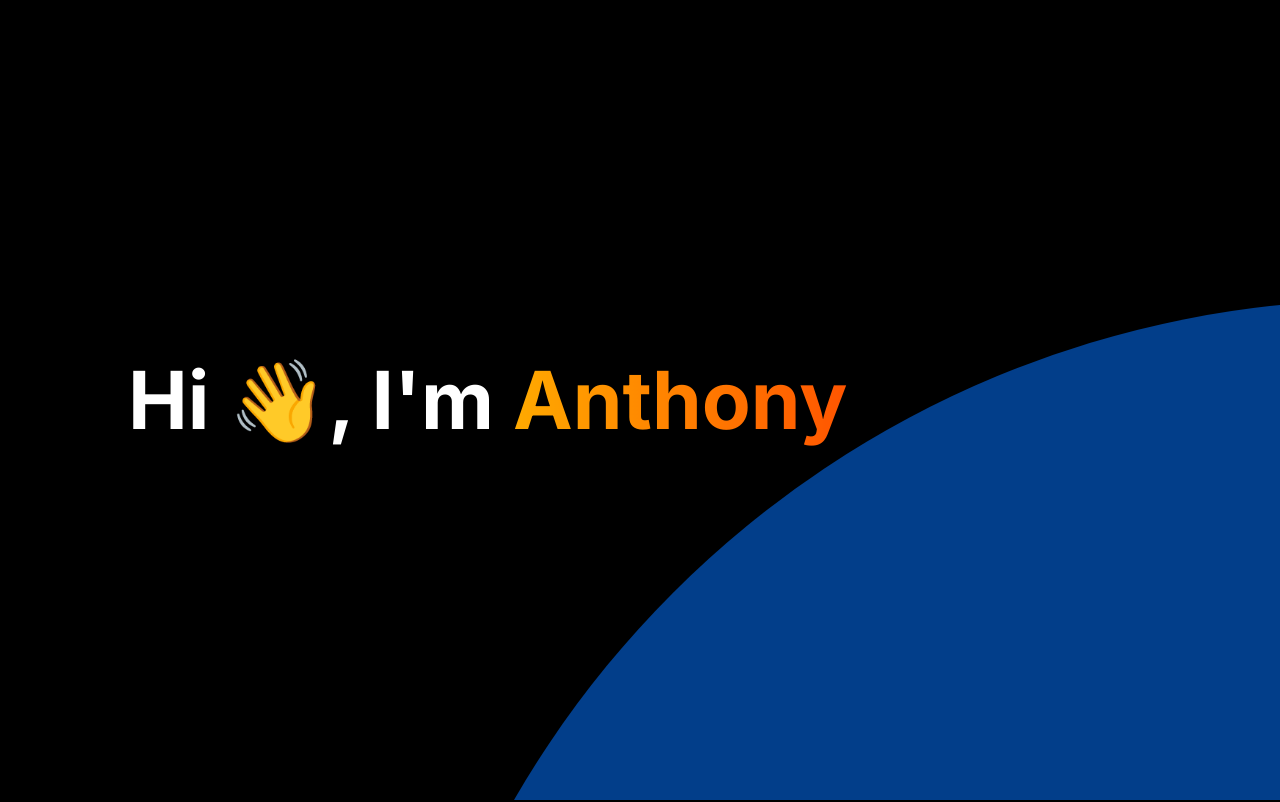
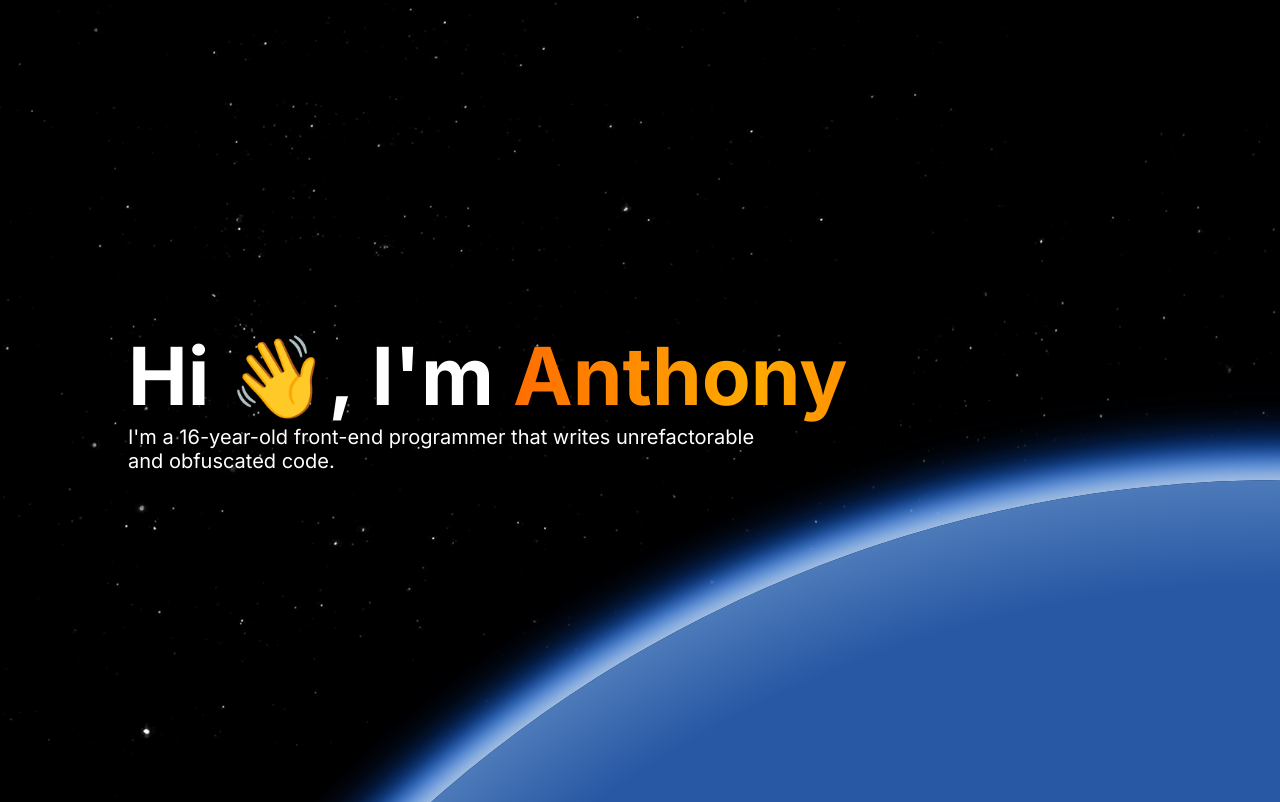
Before and after one commit to anthonyhuang07/REVAMPED-2, a plain HTML site: page src/pages/index.html in a window 1280 px wide. Shown: the top 802 px of the page. Drawn offline with Linux system fonts and the light colour scheme; no server answers.

Commit message:
done top!!

```diff
--- a/src/pages/index.html
+++ b/src/pages/index.html
@@ -30,27 +30,28 @@ permalink: /
 </head>
 
 <body>
-    <!--<header>
-        <nav>
-            <a href="/">Home</a>
-            <a href="/about/">About</a>
-            <a href="/projects/">Projects</a>
-            <a href="https://blog.ah07.xyz/">Blog</a>
-            <a href="/contact/">Contact</a>
-        </nav>
-    </header>-->
     <space>
+        <div id="stars"></div>
+        <div id="twinkling"></div>
+        <div id="intro">
             <h1>Hi 👋, I'm <span>Anthony</span></h1>
+            <p>I'm a 16-year-old front-end programmer that writes unrefactorable and obfuscated code.</p>
+        </div>
         <div id="earth"></div>
-        <!--<p><span id="randLang">你好</span> 👋, I'm Anthony, also known as FHDHGNGN online! I am a Canadian 16 year old male, and I am a high school student in Grade 11. I specialize in front-end programming, and this website was made with just HTML, CSS and JavaScript.
+    </space>
+    <sky></sky>
+    <land>
+        <article id="indexArticle">
+            <p><span id="randLang">你好</span> 👋, I'm Anthony, also known as FHDHGNGN online! I am a Canadian 16 year old male, and I am a high school student in Grade 11. I specialize in front-end programming, and this website was made with just HTML, CSS and JavaScript.
                 <br><br>
                 Currently Listening To:<br>
                 <span id="playing">
                     <span id="nowplaying"></span>
                     <img src="" id="art"/>
                 </span>
-                </p>-->
-    </space>
+            </p>
+    </article>
+    </land>
     <script src="/src/scripts/index.js"></script>
     <script src="/src/scripts/music.js"></script>
 </body>
--- a/src/scripts/index.js
+++ b/src/scripts/index.js
@@ -1,10 +1,34 @@
-const date = document.getElementById("date")
-const lang = document.getElementById("randLang")
+// Select the Earth element
+const earth = document.getElementById('earth');
+const space = document.querySelector('space');
 
-// set date in footer
-d = new Date()
-date.innerHTML = "Copyright (c) " + d.getFullYear() + " Anthony Huang"
+// Function to update the position of the Earth based on scroll progress
+function updateEarthPosition() {
+    // Get the scroll position
+    const scrollDistance = window.scrollY;
 
-const langs = ["Hello", "Bonjour", "你好"]
+    // Define the maximum scroll distance for the animation
+    const maxScrollDistance = 200; // Adjust as needed
 
-lang.innerHTML = langs[Math.floor(Math.random() * langs.length)]
+    // Limit the scroll distance to the maximum scroll distance
+    const limitedScrollDistance = Math.min(scrollDistance, maxScrollDistance);
+
+    // Calculate the percentage of the maximum scroll distance
+    const scrollPercentage = limitedScrollDistance / maxScrollDistance;
+
+    // Calculate the new translation values based on scroll progress
+    const translateX = 50 - 25 * (scrollPercentage);
+    const translateY = 87.5 - 5 * (scrollPercentage);
+
+    // Apply the new translation values to the Earth element
+    earth.style.transform = `translate(${translateX}%, ${translateY}%)`;
+
+    if (scrollDistance >= 200) {
+        earth.style.position = 'absolute';
+    } else {
+        earth.style.position = 'fixed';
+    }
+}
+
+// Add event listener to listen for scroll events
+window.addEventListener('scroll', updateEarthPosition);
--- a/src/styles/main.css
+++ b/src/styles/main.css
@@ -8,6 +8,11 @@
     } to {
         background-position: -200% center;
     }
+}
+
+@keyframes move-twink-back {
+    from {background-position:0 0;}
+    to {background-position:-10000px 5000px;}
 }
 
 *,
@@ -28,39 +33,88 @@ html {
 body {
     margin: 0;
     position: relative;
-    background-attachment: fixed;
     background-color: black;
     font-family: "Inter", Helvetica, sans-serif;
 }
 
 space {
     position: relative;
+    width: 100%;
     color: white;
-    font-weight: bold;
-    min-height: 100vh;
-    max-height: 100vh;
+    min-height: calc(100vh + 200px);
     display: flex;
     align-items: center;
     overflow: hidden;
-} space > h1 {
+} space #stars {
+    top: 0;
+    position: fixed;
+    width: 100%;
+    height: 100%;
+    background-attachment: fixed;
+    background: url("/assets/images/stars.png") no-repeat top center;
+    z-index: -1;
+} space #twinkling{
+    position:fixed;
+    top:0;
+    left:0;
+    right:0;
+    bottom:0;
+    background:transparent url("/assets/images/twinkling.png") repeat top center;
+    z-index: 0;
+    animation:move-twink-back 200s linear infinite;
+} space #intro {
+    top: 0;
+    height: 100vh;
+    display: flex;
+    flex-direction: column;
+    justify-content: center;
+    position: fixed;
     margin-left: 10%;
+    z-index: 1;
+} space #intro h1 {
     font-size: 5em;
-} space > h1 > span {
+    font-weight: bold;
+    display: inline-block;
+} space #intro h1 span {
     animation: gradient-move 2s linear infinite;
     background-size: 200%;
     background-clip: text;
     background-image: linear-gradient(to right, #ff5500, #ffaa00, #ff5500);
     -webkit-background-clip: text;
     -webkit-text-fill-color: transparent;
-}
-
-#earth {
-    position: absolute;
-    width: 2000px;
-    height: 2000px;
-    background-color: #023e8a;
+} space #intro p {
+    font-size: 1.25em;
+    width: 75%;
+    font-weight: normal;
+} space #earth {
+    position: fixed;
+    width: 200vw;
+    height: 200vw;
+    background-image: radial-gradient(circle at center, hsl(217, 61%, 40%) 65%, #cceeff 90%);
     bottom: 0;
     right: 0;
     border-radius: 50%;
-    translate: 55% 75%;
+    box-shadow:
+        0 0 30px 15px #bbccdd,
+        0 0 45px 30px #0066ff,
+        0 0 60px 45px #15204080;
+    transform: translate(50%, 87.5%);
+    z-index: 2;
 }
+
+sky {
+    display: block;
+    position: relative;
+    min-height: 50vh;
+    width: 100%;
+    background-image: linear-gradient(to bottom, hsl(217, 61%, 40%), #34ACE8);
+    z-index: 2;
+}
+
+land {
+    display: block;
+    position: relative;
+    width: 100%;
+    background-color: #34ACE8;
+    z-index: 2;
+}
```
Also changed, not shown: assets/images/stars.png (added), assets/images/twinkling.png (added). Lines whose indentation alone changed are shown as unchanged.
